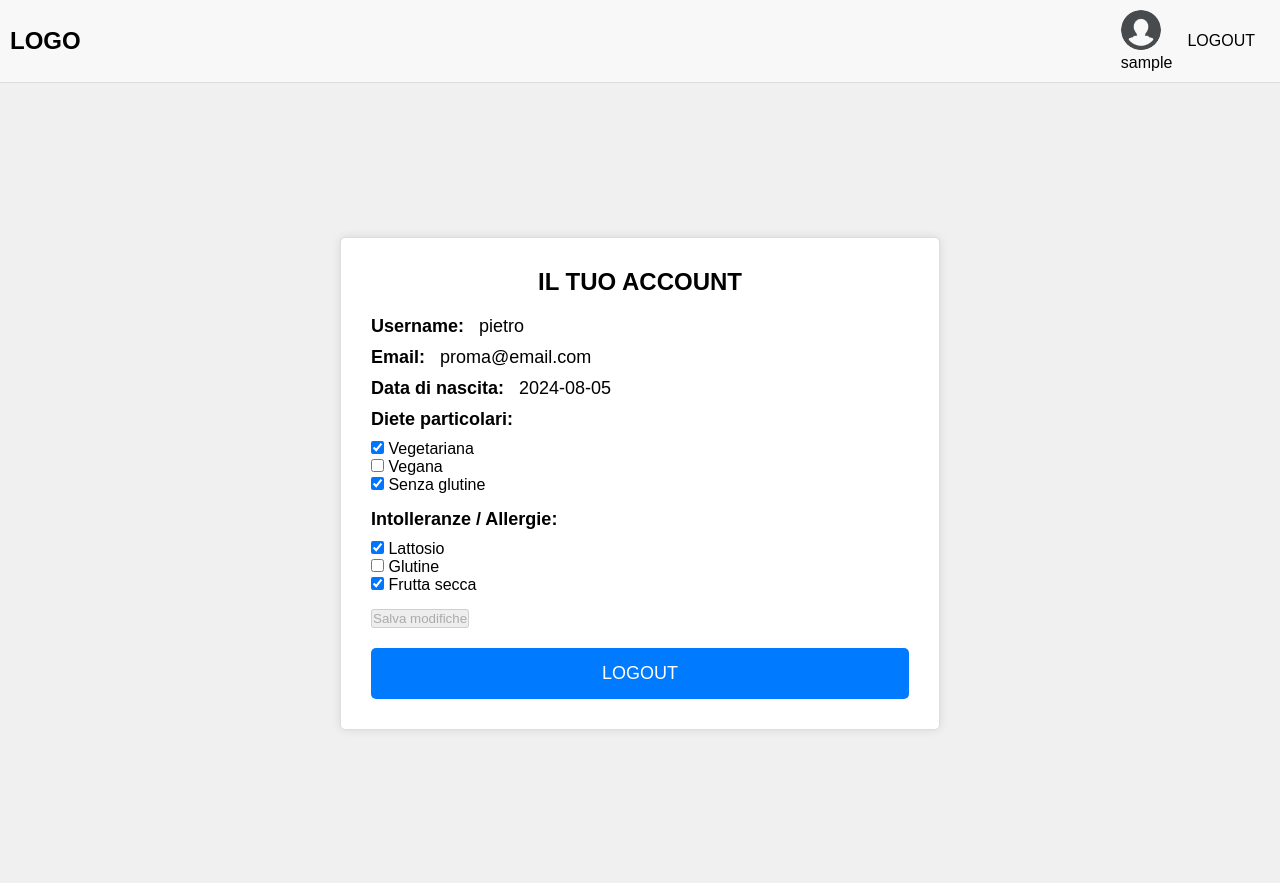
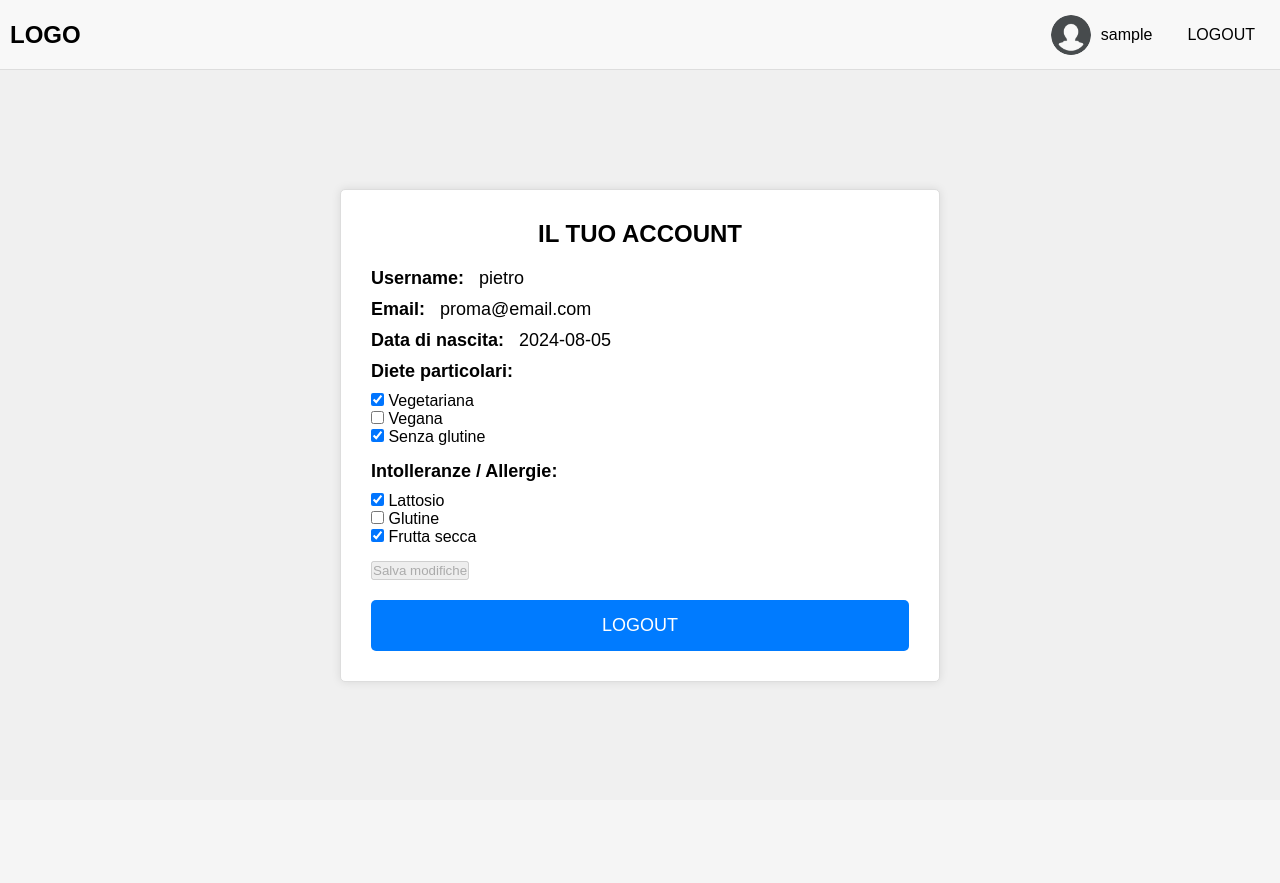
Before and after one commit to Dariop8/progetto-lab-ASSI-2023-2024, a Flask app: page /account in a window 1280 px wide. After the commit the page ends 684 px from the top, so only its background shows below. Run offline with Flask 3, Linux system fonts and the light colour scheme; a user stored in the database is signed in; data comes from the database, SQL or seed files in the repository.

Commit message:
sistemato bug in header.css

```diff
--- a/static/header.css
+++ b/static/header.css
@@ -6,6 +6,15 @@ header {
     background-color: #f8f8f8;
     border-bottom: 1px solid #ddd;
     z-index: 10;
+    position: fixed;
+    width: 100%;
+    top: 0;
+    left: 0;
+    height: 70px;
+}
+
+body {
+    padding-top: 70px;
 }
 
 header a {
@@ -13,14 +22,6 @@ header a {
     color: #000;
 }
 
-a {
-    text-decoration: none;
-    transition: 0.3s;
-}
-
-a:hover {
-    text-decoration: underline;
-}
 
 .logo {
     font-size: 24px;
@@ -30,6 +31,7 @@ a:hover {
 .user {
     display: flex;
     align-items: center;
+    gap: 20px;
 }
 
 .user img {
@@ -42,3 +44,35 @@ a:hover {
 .user a{
     margin-right: 15px;
 }
+
+.acc {
+    display: flex;
+    align-items: center;
+}
+
+.acc img {
+    margin-right: 10px;
+}
+
+.acc p {
+    margin: 0;
+}
+
+/* codice overall */
+button {
+    transition: 0.3s;
+}
+
+button:hover {
+    opacity: 0.7;
+}
+
+a {
+    text-decoration: none;
+    transition: 0.3s;
+}
+
+a:hover {
+    text-decoration: underline;
+    opacity: 0.7;
+}
--- a/templates/header.html
+++ b/templates/header.html
@@ -8,8 +8,10 @@
     {% if session %}
     <div class="user">
         <a href="account">
-        <img src="../static/images/deafault_profile_img.png" alt="User Icon">
-        <p>{{ session['username'] }}</p>
+            <div class="acc">
+                <img src="../static/images/deafault_profile_img.png" alt="User Icon">
+                <p>{{ session['username'] }}</p>
+            </div>
         </a>
         <a href="/logout">LOGOUT</a>
 
```
Also changed, not shown: static/login.css (+2 -12 lines), static/registrazione.css (+4 -18 lines).
